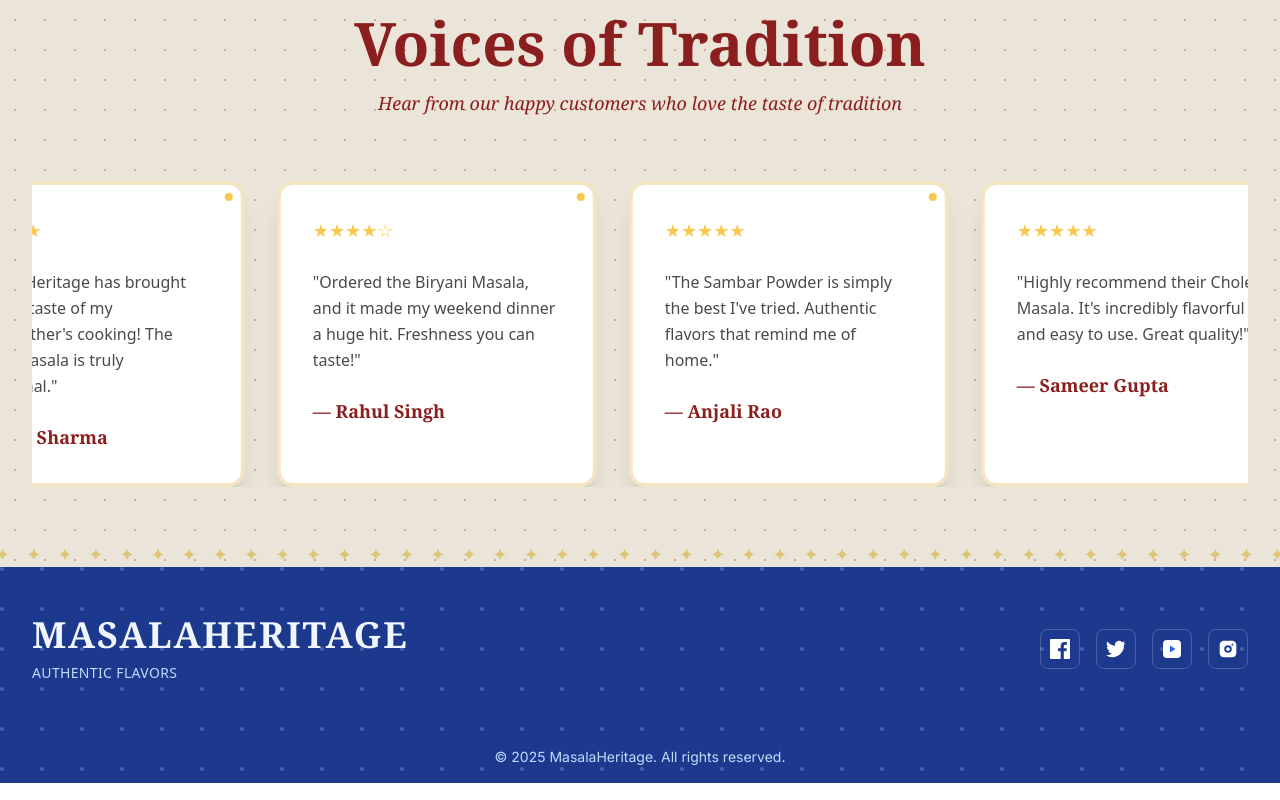
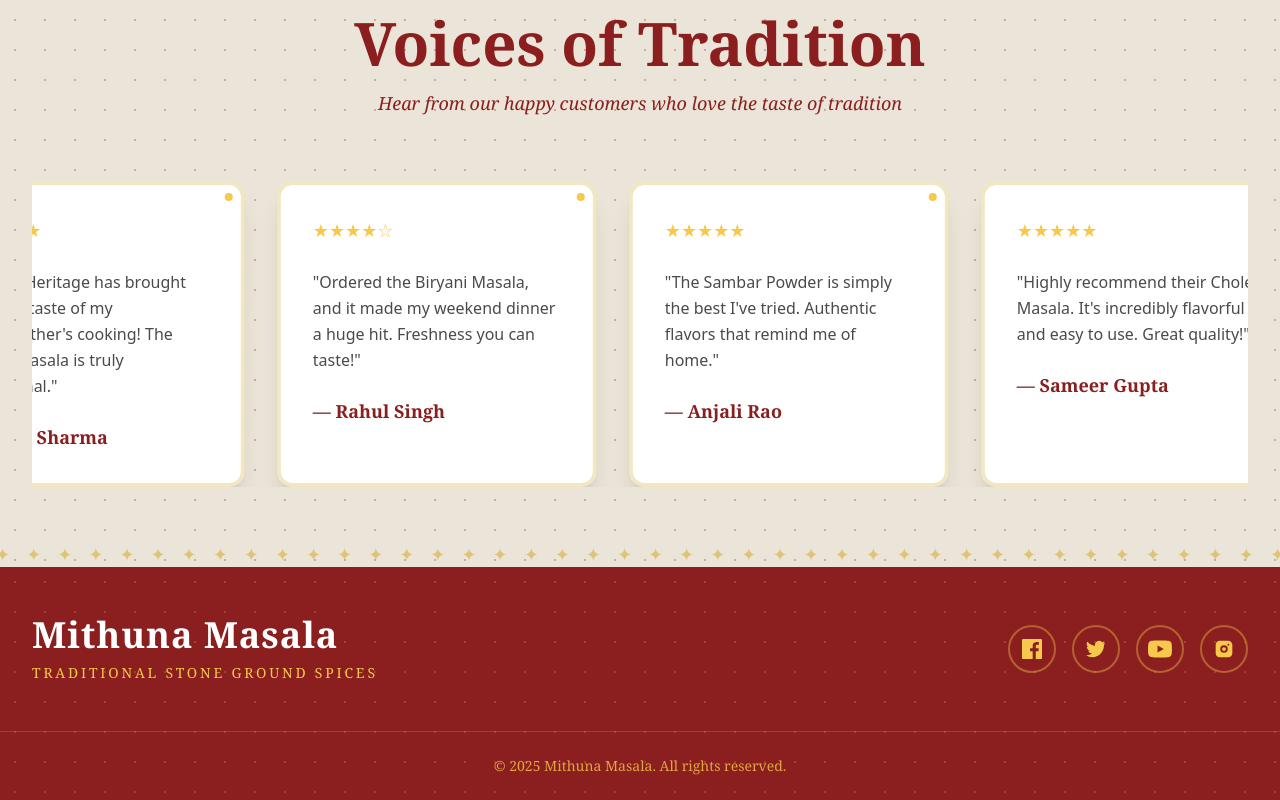
Before and after one commit to KEERTHIAANAND/Midhuna-Masala, a Next.js app in the folder midhunamasala/: page / in a window 1280 px wide. Shown: the part 2445-3245 px from the top of the page. Built offline with nearby package versions, Linux system fonts and the light colour scheme.

Commit message:
Revamp Footer component with updated styling, improved layout, and enhanced social media icons for better visual consistency

```diff
--- a/midhunamasala/src/components/layout/footer.tsx
+++ b/midhunamasala/src/components/layout/footer.tsx
@@ -2,18 +2,26 @@
 
 export default function Footer() {
   return (
-  <footer className="relative bg-blue-900 overflow-hidden">
+    <footer className="relative bg-[#8B1E1E] overflow-hidden">
+      {/* Dotted background pattern */}
+      <div className="absolute inset-0 opacity-20 pointer-events-none"
+           style={{
+             backgroundImage: 'radial-gradient(#F6C84C 1px, transparent 1px)',
+             backgroundSize: '30px 30px'
+           }}>
+      </div>
+
       {/* Content */}
       <div className="relative z-10 px-4 sm:px-6 lg:px-8 py-12">
         <div className="flex flex-col md:flex-row justify-between items-center max-w-7xl mx-auto">
 
           {/* Left side - Brand name */}
           <div className="mb-8 md:mb-0 text-center md:text-left">
-            <h2 className="text-3xl md:text-4xl font-bold text-blue-50 font-serif tracking-wider uppercase">
-              MasalaHeritage
+            <h2 className="text-3xl md:text-4xl font-bold text-white font-serif tracking-wide">
+              Mithuna Masala
             </h2>
-            <p className="text-sm text-blue-200 font-sans tracking-wide uppercase mt-2">
-              Authentic Flavors
+            <p className="text-sm text-[#F6C84C] font-serif tracking-[0.2em] uppercase mt-2">
+              Traditional Stone Ground Spices
             </p>
           </div>
 
@@ -23,10 +31,10 @@ export default function Footer() {
             {/* Facebook */}
             <a
               href="#"
-              className="w-10 h-10 bg-transparent border border-white/20 rounded-lg flex items-center justify-center hover:bg-white/5 transition-colors"
+              className="w-12 h-12 bg-transparent border-2 border-[#F6C84C]/40 rounded-full flex items-center justify-center hover:bg-[#F6C84C]/20 hover:border-[#F6C84C] transition-all"
               aria-label="Facebook"
             >
-              <svg className="w-5 h-5 text-white" viewBox="0 0 24 24" fill="currentColor" aria-hidden>
+              <svg className="w-5 h-5 text-[#F6C84C]" viewBox="0 0 24 24" fill="currentColor" aria-hidden>
                 <path d="M22.675 0H1.325C.593 0 0 .593 0 1.326v21.348C0 23.407.593 24 1.325 24H12.82v-9.294H9.692V11.09h3.128V8.41c0-3.1 1.893-4.788 4.659-4.788 1.325 0 2.463.099 2.795.143v3.24l-1.918.001c-1.504 0-1.794.716-1.794 1.764v2.313h3.587l-.467 3.616h-3.12V24h6.116C23.407 24 24 23.407 24 22.674V1.326C24 .593 23.407 0 22.675 0z" />
               </svg>
             </a>
@@ -34,35 +42,32 @@ export default function Footer() {
             {/* Twitter/X */}
             <a
               href="#"
-              className="w-10 h-10 bg-transparent border border-white/20 rounded-lg flex items-center justify-center hover:bg-white/5 transition-colors"
+              className="w-12 h-12 bg-transparent border-2 border-[#F6C84C]/40 rounded-full flex items-center justify-center hover:bg-[#F6C84C]/20 hover:border-[#F6C84C] transition-all"
               aria-label="Twitter"
             >
-              <svg className="w-5 h-5 text-white" viewBox="0 0 24 24" fill="currentColor" aria-hidden>
+              <svg className="w-5 h-5 text-[#F6C84C]" viewBox="0 0 24 24" fill="currentColor" aria-hidden>
                 <path d="M23 4.557a9.83 9.83 0 0 1-2.828.775 4.932 4.932 0 0 0 2.165-2.724 9.864 9.864 0 0 1-3.127 1.195 4.916 4.916 0 0 0-8.38 4.482A13.944 13.944 0 0 1 1.671 3.149a4.916 4.916 0 0 0 1.523 6.574 4.897 4.897 0 0 1-2.228-.616c-.054 2.281 1.581 4.415 3.949 4.89a4.93 4.93 0 0 1-2.224.085c.626 1.956 2.444 3.379 4.6 3.419A9.868 9.868 0 0 1 0 19.54a13.94 13.94 0 0 0 7.548 2.212c9.056 0 14.01-7.506 14.01-14.01 0-.213-.005-.425-.014-.636A10.012 10.012 0 0 0 23 4.557z" />
               </svg>
             </a>
 
-            {/* YouTube (blue play inside white rounded square) */}
+            {/* YouTube */}
             <a
               href="#"
-              className="w-10 h-10 bg-transparent border border-white/20 rounded-lg flex items-center justify-center hover:bg-white/5 transition-colors"
+              className="w-12 h-12 bg-transparent border-2 border-[#F6C84C]/40 rounded-full flex items-center justify-center hover:bg-[#F6C84C]/20 hover:border-[#F6C84C] transition-all"
               aria-label="YouTube"
             >
-              <svg className="w-6 h-6" viewBox="0 0 24 24" aria-hidden>
-                {/* white rounded square background */}
-                <rect x="3" y="3" width="18" height="18" rx="4" ry="4" fill="#FFFFFF" />
-                {/* blue play triangle */}
-                <path d="M10 8.5v7l5.5-3.5L10 8.5z" fill="#2563EB" />
+              <svg className="w-6 h-6 text-[#F6C84C]" viewBox="0 0 24 24" fill="currentColor" aria-hidden>
+                <path d="M23.498 6.186a3.016 3.016 0 0 0-2.122-2.136C19.505 3.545 12 3.545 12 3.545s-7.505 0-9.377.505A3.017 3.017 0 0 0 .502 6.186C0 8.07 0 12 0 12s0 3.93.502 5.814a3.016 3.016 0 0 0 2.122 2.136c1.871.505 9.376.505 9.376.505s7.505 0 9.377-.505a3.015 3.015 0 0 0 2.122-2.136C24 15.93 24 12 24 12s0-3.93-.502-5.814zM9.545 15.568V8.432L15.818 12l-6.273 3.568z"/>
               </svg>
             </a>
 
             {/* Instagram */}
             <a
               href="#"
-              className="w-10 h-10 bg-transparent border border-white/20 rounded-lg flex items-center justify-center hover:bg-white/5 transition-colors"
+              className="w-12 h-12 bg-transparent border-2 border-[#F6C84C]/40 rounded-full flex items-center justify-center hover:bg-[#F6C84C]/20 hover:border-[#F6C84C] transition-all"
               aria-label="Instagram"
             >
-              <svg className="w-5 h-5 text-white" viewBox="0 0 24 24" fill="currentColor" aria-hidden>
+              <svg className="w-5 h-5 text-[#F6C84C]" viewBox="0 0 24 24" fill="currentColor" aria-hidden>
                 <path d="M7.001 2C4.243 2 2 4.243 2 7.001v9.998C2 19.757 4.243 22 7.001 22h9.998C19.757 22 22 19.757 22 17V7.001C22 4.243 19.757 2 17 2H7.001zM12 7.5A4.5 4.5 0 1 1 7.5 12 4.505 4.505 0 0 1 12 7.5zm5.25-1.875a1.125 1.125 0 1 1-1.125 1.125A1.124 1.124 0 0 1 17.25 5.625zM12 9.75A2.25 2.25 0 1 0 14.25 12 2.253 2.253 0 0 0 12 9.75z" />
               </svg>
             </a>
@@ -71,21 +76,9 @@ export default function Footer() {
         </div>
       </div>
 
-      {/* Subtle SVG pattern overlay for texture (keeps non-gradient requirement) */}
-      <div className="pointer-events-none absolute inset-0 opacity-20">
-        <svg width="100%" height="100%" preserveAspectRatio="none" xmlns="http://www.w3.org/2000/svg" className="block">
-          <defs>
-            <pattern id="pattern-dots" x="0" y="0" width="40" height="40" patternUnits="userSpaceOnUse">
-              <circle cx="2" cy="2" r="2" fill="#ffffff" />
-            </pattern>
-          </defs>
-          <rect width="100%" height="100%" fill="url(#pattern-dots)" />
-        </svg>
-      </div>
-
       {/* Bottom copyright */}
-      <div className="w-full text-center py-4 relative z-10">
-        <p className="text-sm text-blue-200">© 2025 MasalaHeritage. All rights reserved.</p>
+      <div className="w-full text-center py-6 relative z-10 border-t border-[#F6C84C]/20">
+        <p className="text-sm text-[#F6C84C]/80 font-serif">© 2025 Mithuna Masala. All rights reserved.</p>
       </div>
     </footer>
   );
```
